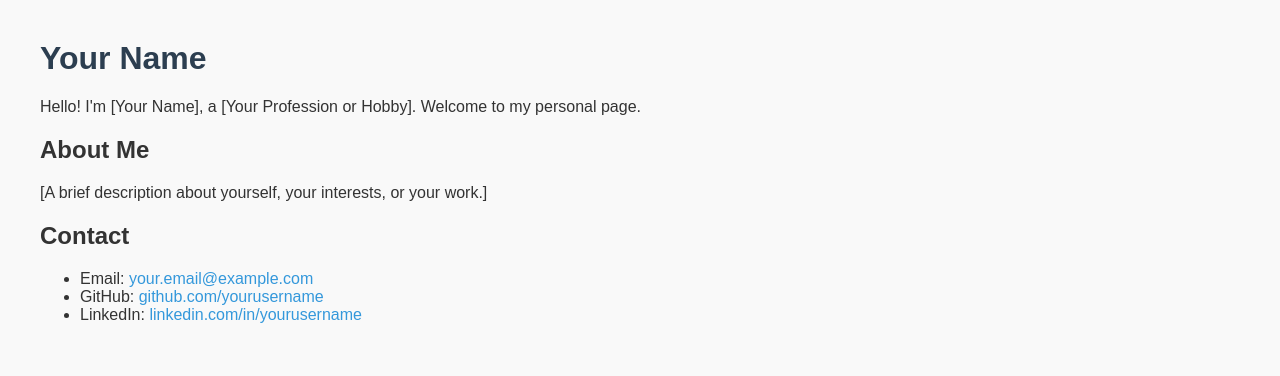
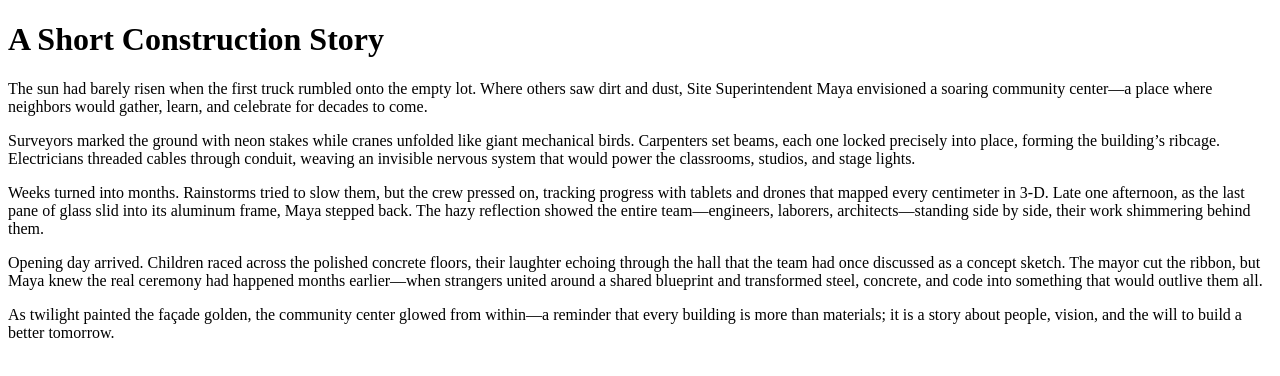
Before and after one commit to TurnerDigitalBuilder/me, a plain HTML site: page index.html in a window 1280 px wide. Drawn offline with Linux system fonts and the light colour scheme.

Commit message:
Update index.html

```diff
--- a/index.html
+++ b/index.html
@@ -2,36 +2,48 @@
 <html lang="en">
 <head>
   <meta charset="UTF-8">
-  <title>Your Name</title>
-  <style>
-    body {
-      font-family: Arial, sans-serif;
-      margin: 40px;
-      background-color: #f9f9f9;
-      color: #333;
-    }
-    h1 {
-      color: #2c3e50;
-    }
-    a {
-      color: #3498db;
-      text-decoration: none;
-    }
-    a:hover {
-      text-decoration: underline;
-    }
-  </style>
+  <title>A Short Construction Story</title>
 </head>
 <body>
-  <h1>Your Name</h1>
-  <p>Hello! I'm [Your Name], a [Your Profession or Hobby]. Welcome to my personal page.</p>
-  <h2>About Me</h2>
-  <p>[A brief description about yourself, your interests, or your work.]</p>
-  <h2>Contact</h2>
-  <ul>
-    <li>Email: <a href="mailto:your.email@example.com">your.email@example.com</a></li>
-    <li>GitHub: <a href="https://github.com/yourusername" target="_blank">github.com/yourusername</a></li>
-    <li>LinkedIn: <a href="https://linkedin.com/in/yourusername" target="_blank">linkedin.com/in/yourusername</a></li>
-  </ul>
+  <h1>A Short Construction Story</h1>
+
+  <p>
+    The sun had barely risen when the first truck rumbled onto the empty lot.
+    Where others saw dirt and dust, Site Superintendent Maya envisioned a
+    soaring community center—a place where neighbors would gather, learn, and
+    celebrate for decades to come.
+  </p>
+
+  <p>
+    Surveyors marked the ground with neon stakes while cranes unfolded like
+    giant mechanical birds.  Carpenters set beams, each one locked precisely
+    into place, forming the building’s ribcage.  Electricians threaded cables
+    through conduit, weaving an invisible nervous system that would power the
+    classrooms, studios, and stage lights.
+  </p>
+
+  <p>
+    Weeks turned into months.  Rainstorms tried to slow them, but the crew
+    pressed on, tracking progress with tablets and drones that mapped every
+    centimeter in 3-D.  Late one afternoon, as the last pane of glass slid into
+    its aluminum frame, Maya stepped back.  The hazy reflection showed the
+    entire team—engineers, laborers, architects—standing side by side, their
+    work shimmering behind them.
+  </p>
+
+  <p>
+    Opening day arrived.  Children raced across the polished concrete floors,
+    their laughter echoing through the hall that the team had once discussed as
+    a concept sketch.  The mayor cut the ribbon, but Maya knew the real
+    ceremony had happened months earlier—when strangers united around a shared
+    blueprint and transformed steel, concrete, and code into something that
+    would outlive them all.
+  </p>
+
+  <p>
+    As twilight painted the façade golden, the community center glowed from
+    within—a reminder that every building is more than materials; it is a story
+    about people, vision, and the will to build a better tomorrow.
+  </p>
 </body>
 </html>
```
